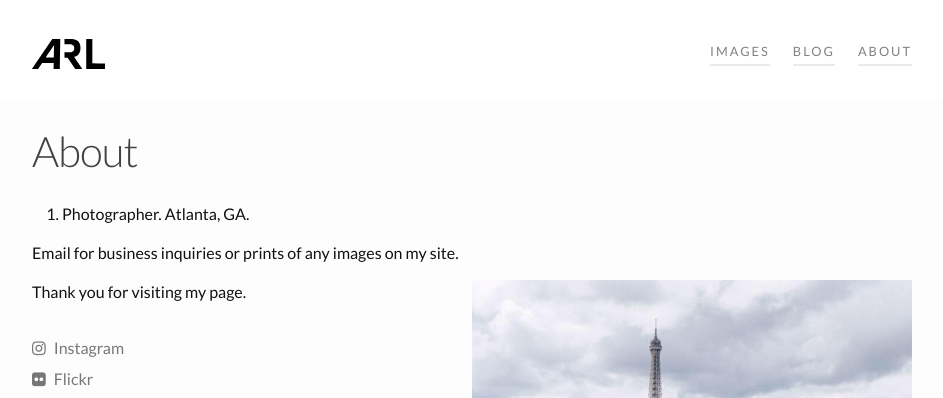
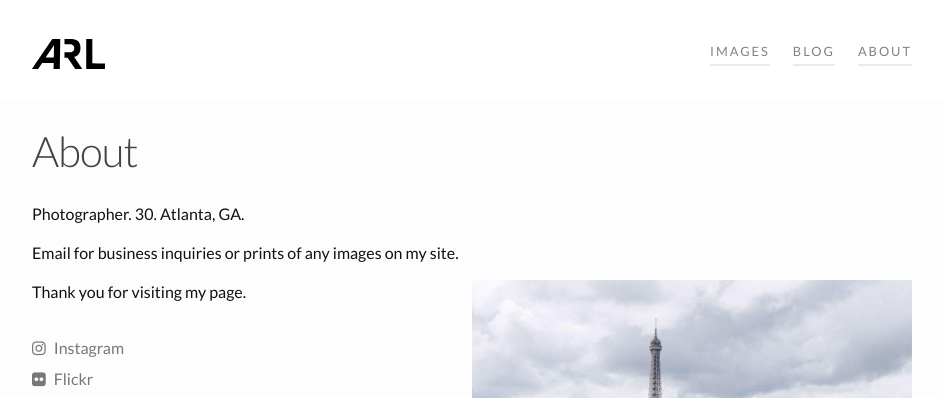
Before and after one commit to Alessiorloreti/alessiorloreti.com, a Jekyll site: the page built from 3_about.md, in a window 1280 px wide. Shown: the top 398 px of the page, without its empty margins (168-1111 px from the left). Built offline with Jekyll 4.4.1, drawn with Linux system fonts in a browser that asks for light colours; nearby versions of some CDN libraries.

Commit message:
Update 3_about.md

```diff
--- a/3_about.md
+++ b/3_about.md
@@ -3,8 +3,7 @@ layout: page
 title: About
 permalink: /about/
 ---
-
-30. Photographer. Atlanta, GA.
+Photographer. 30. Atlanta, GA.
 
 Email for business inquiries or prints of any images on my site.
 
```
